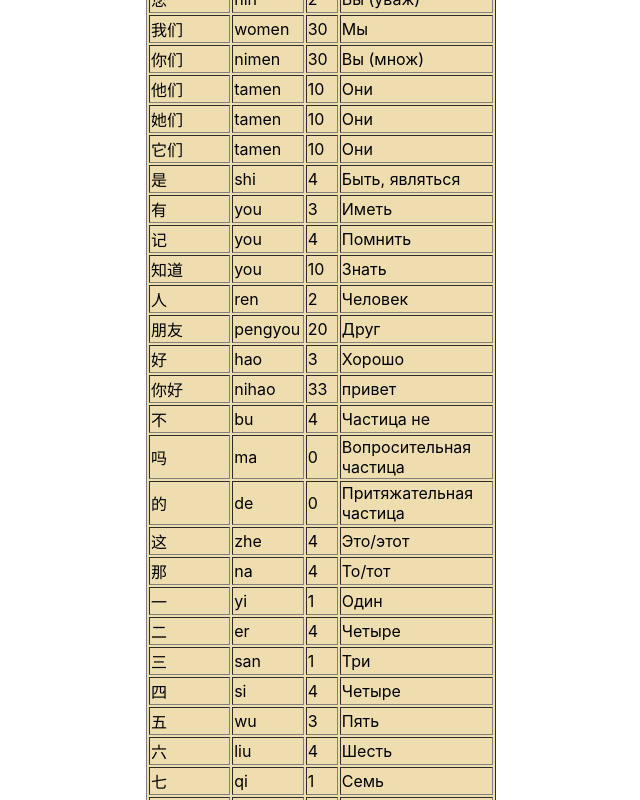
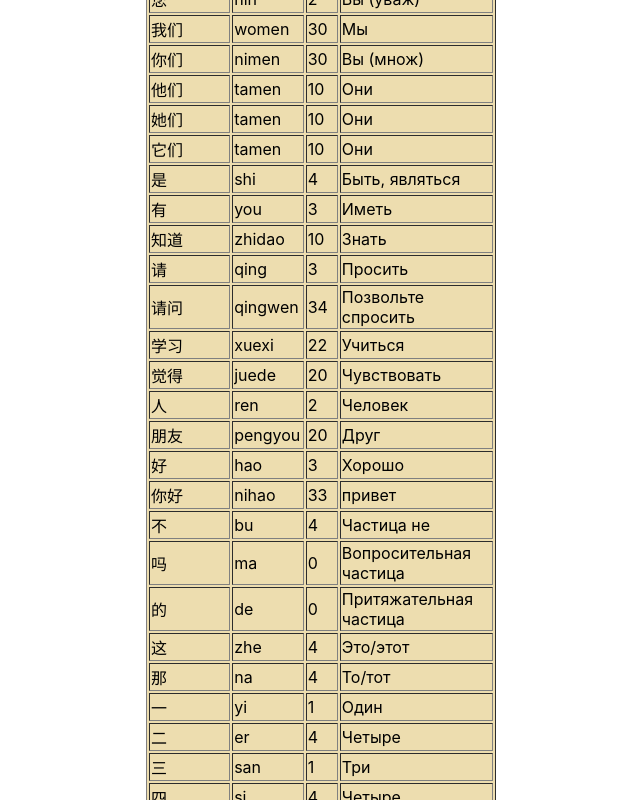
Before and after one commit to WelderTIG/chinese-app, a React (Create React App) app: page / in a window 1280 px wide. Shown: the part 760-1560 px from the top of the page, without its empty margins (319-959 px from the left). Built offline with nearby package versions, Linux system fonts and the light colour scheme.

Commit message:
add verbs

```diff
--- a/src/mockWords.ts
+++ b/src/mockWords.ts
@@ -317,11 +317,11 @@ export const verbs: IWord[] = [
         description: '',
     },
     {
-        id: 'u8BB0',
-        hieroglyphCode: ['\u8BB0'],
-        pinyin: 'you',
-        tone: [Tone.FOUR],
-        translation: 'Помнить',
+        id: 'u77E5u9053',
+        hieroglyphCode: ['\u77E5', '\u9053'],
+        pinyin: 'zhidao',
+        tone: [Tone.ONE, Tone.ZERO],
+        translation: 'Знать',
         wordType: WordType.DEFAULT,
         weight: 0,
         creationDate: '',
@@ -329,11 +329,47 @@ export const verbs: IWord[] = [
         description: '',
     },
     {
-        id: 'u77E5u9053',
-        hieroglyphCode: ['\u77E5', '\u9053'],
-        pinyin: 'you',
-        tone: [Tone.ONE, Tone.ZERO],
-        translation: 'Знать',
+        id: 'u8BF7',
+        hieroglyphCode: ['\u8BF7'],
+        pinyin: 'qing',
+        tone: [Tone.THREE],
+        translation: 'Просить',
+        wordType: WordType.DEFAULT,
+        weight: 0,
+        creationDate: '',
+        lastProposalDate: '',
+        description: '',
+    },
+    {
+        id: 'u8BF7u95EE',
+        hieroglyphCode: ['\u8BF7', '\u95EE'],
+        pinyin: 'qingwen',
+        tone: [Tone.THREE, Tone.FOUR],
+        translation: 'Позвольте спросить',
+        wordType: WordType.DEFAULT,
+        weight: 0,
+        creationDate: '',
+        lastProposalDate: '',
+        description: '',
+    },
+    {
+        id: 'u5B66u4E60',
+        hieroglyphCode: ['\u5B66', '\u4E60'],
+        pinyin: 'xuexi',
+        tone: [Tone.TWO, Tone.TWO],
+        translation: 'Учиться',
+        wordType: WordType.DEFAULT,
+        weight: 0,
+        creationDate: '',
+        lastProposalDate: '',
+        description: '',
+    },
+    {
+        id: 'u89C9u5F97',
+        hieroglyphCode: ['\u89C9', '\u5F97'],
+        pinyin: 'juede',
+        tone: [Tone.TWO, Tone.ZERO],
+        translation: 'Чувствовать',
         wordType: WordType.DEFAULT,
         weight: 0,
         creationDate: '',
```
